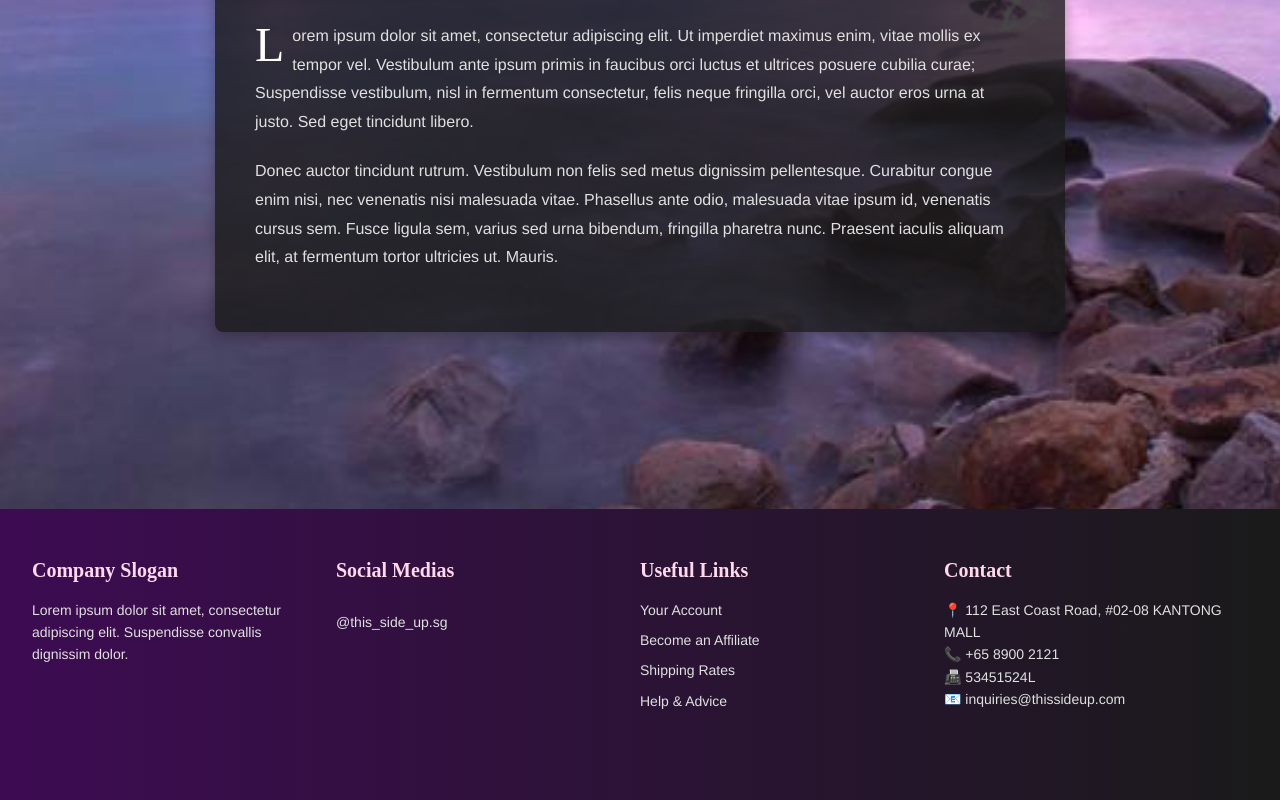
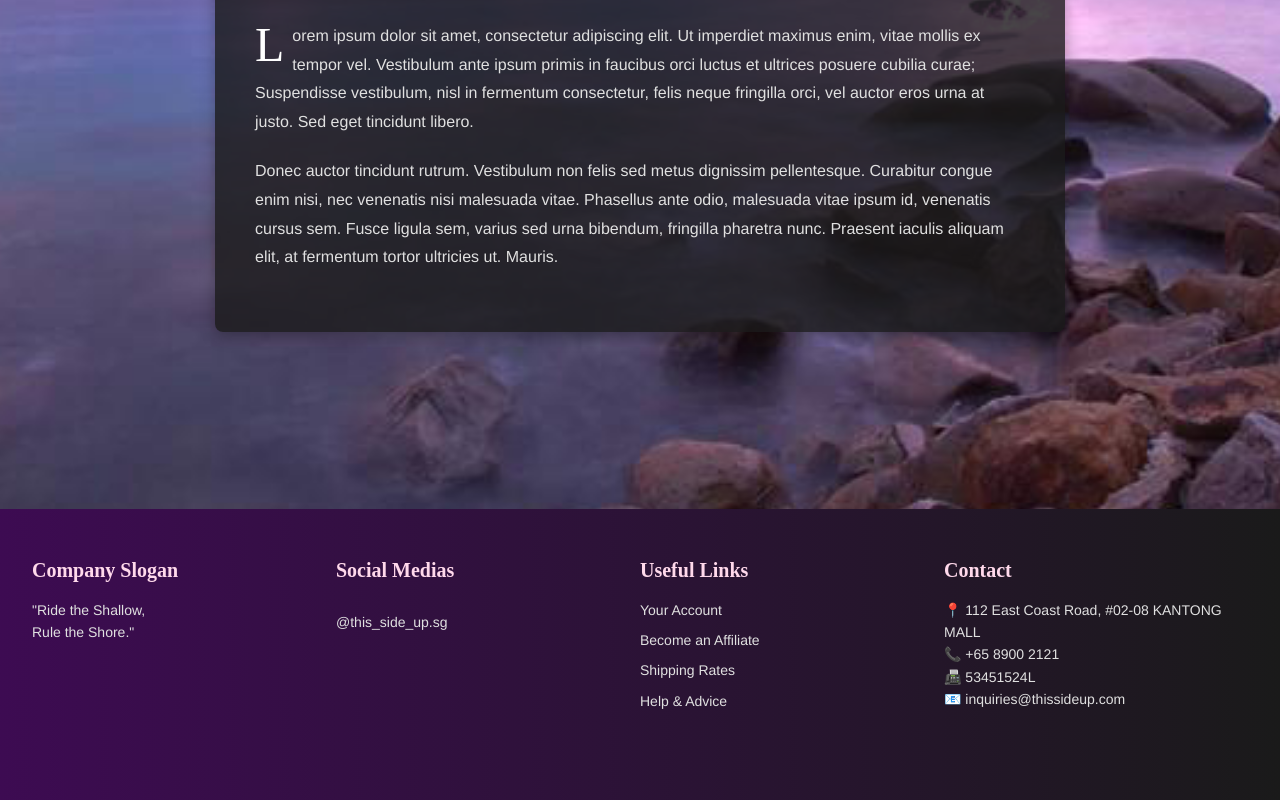
Before and after one commit to AdrielChan/ThisSideUp_React, a React (Create React App) app: page /about in a window 1280 px wide. Shown: the part 391-1191 px from the top of the page. Built offline with nearby package versions, Linux system fonts and the light colour scheme; a web font is replaced by a local one.

Commit message:
New Slogan

```diff
--- a/src/pages/About.js
+++ b/src/pages/About.js
@@ -135,9 +135,8 @@ const AboutPage = () => {
         <FooterColumn>
           <FooterHeading>Company Slogan</FooterHeading>
           <FooterText>
-            Lorem ipsum dolor sit amet, consectetur<br />
-            adipiscing elit. Suspendisse convallis<br />
-            dignissim dolor.
+            "Ride the Shallow,<br/>
+            Rule the Shore."
           </FooterText>
         </FooterColumn>
 
```
